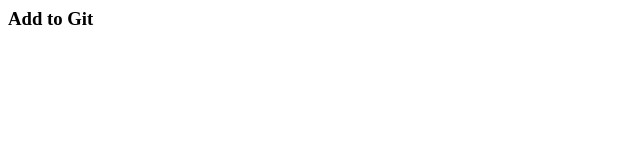
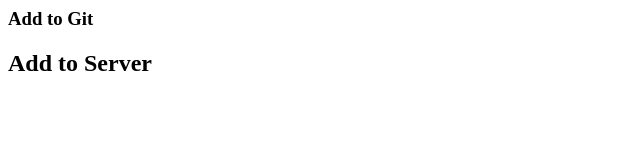
Before and after one commit to trycatch69/t20, a plain HTML site: page index.html in a window 1280 px wide. Shown: the whole page, without its empty margins (0-640 px from the left). Drawn offline with Linux system fonts and the light colour scheme.

Commit message:
Edited this file

```diff
--- a/index.html
+++ b/index.html
@@ -1 +1,2 @@
 <h3>Add to Git</h3>
+<h2>Add to Server <h2>
```
